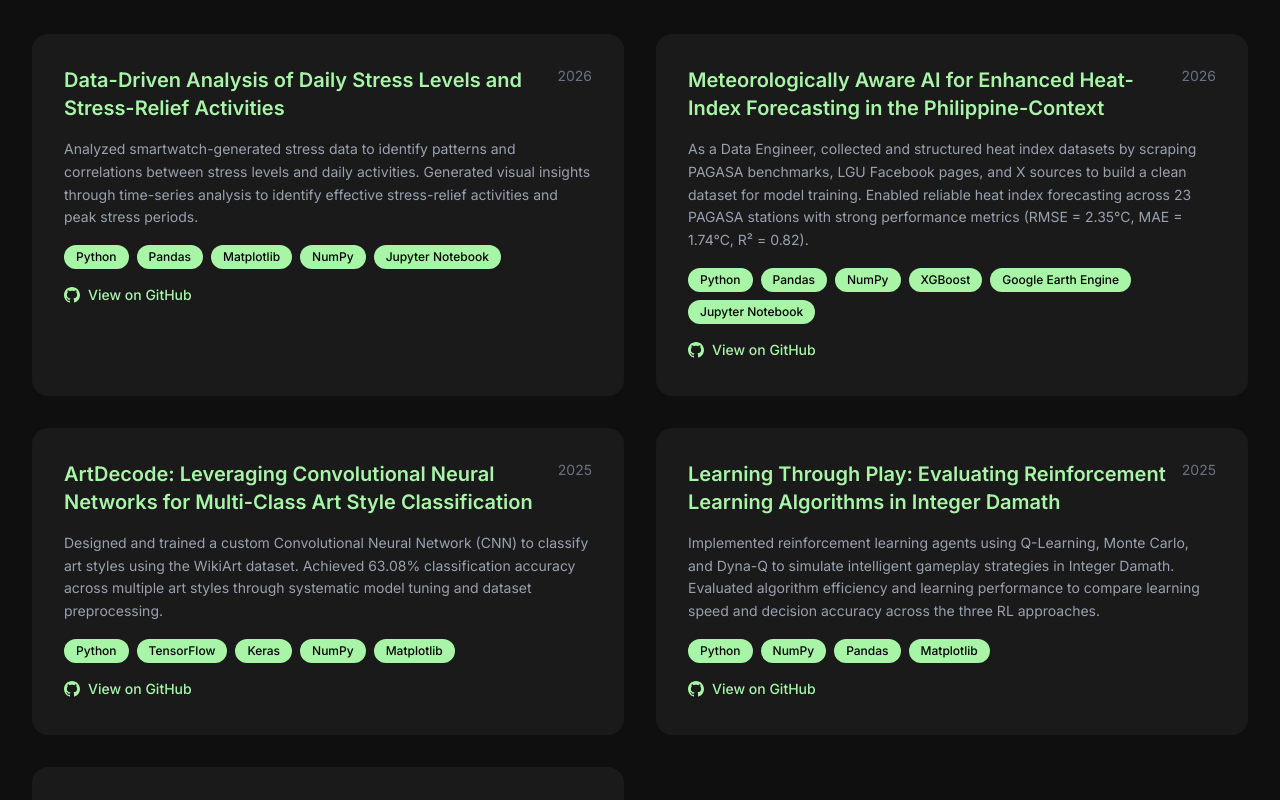
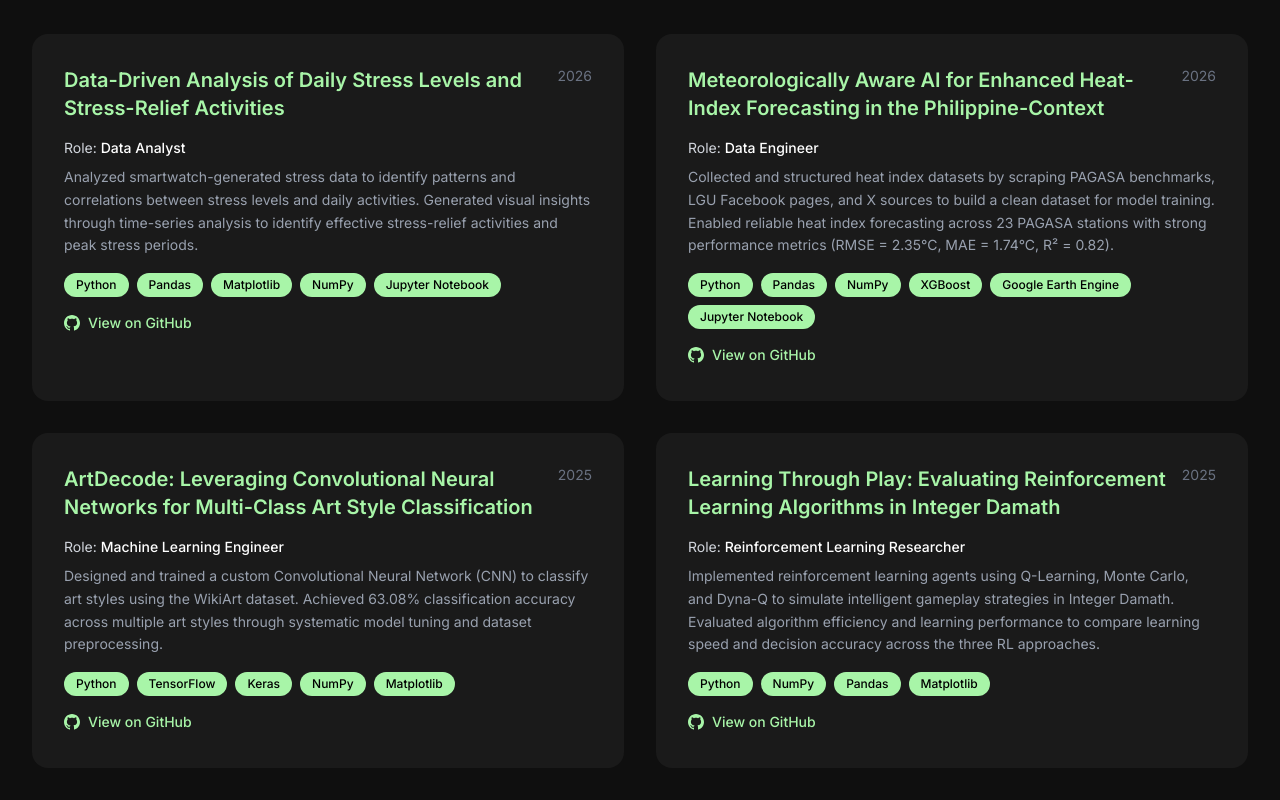
Before and after one commit to Gkcoli/Coli_Website, a Next.js app: page / in a window 1280 px wide. Shown: the part 2200-3000 px from the top of the page. Built offline with nearby package versions, Linux system fonts and the light colour scheme.

Commit message:
Updated Page
Added Role

```diff
--- a/app/page.tsx
+++ b/app/page.tsx
@@ -9,6 +9,7 @@ export default function Home() {
   const projects = [
     {
       title: "Data-Driven Analysis of Daily Stress Levels and Stress-Relief Activities",
+      role: "Data Analyst",
       year: "2026",
       description: "Analyzed smartwatch-generated stress data to identify patterns and correlations between stress levels and daily activities. Generated visual insights through time-series analysis to identify effective stress-relief activities and peak stress periods.",
       technologies: ["Python", "Pandas", "Matplotlib", "NumPy", "Jupyter Notebook"],
@@ -16,13 +17,15 @@ export default function Home() {
     },
     {
       title: "Meteorologically Aware AI for Enhanced Heat-Index Forecasting in the Philippine-Context",
+      role: "Data Engineer",
       year: "2026",
-      description: "As a Data Engineer, collected and structured heat index datasets by scraping PAGASA benchmarks, LGU Facebook pages, and X sources to build a clean dataset for model training. Enabled reliable heat index forecasting across 23 PAGASA stations with strong performance metrics (RMSE = 2.35°C, MAE = 1.74°C, R² = 0.82).",
+      description: "Collected and structured heat index datasets by scraping PAGASA benchmarks, LGU Facebook pages, and X sources to build a clean dataset for model training. Enabled reliable heat index forecasting across 23 PAGASA stations with strong performance metrics (RMSE = 2.35°C, MAE = 1.74°C, R² = 0.82).",
       technologies: ["Python", "Pandas", "NumPy", "XGBoost", "Google Earth Engine", "Jupyter Notebook"],
       github_url: "https://github.com/machiwao/Meteorologically-aware-AI-for-Enhanced-Heat-Index-Forecasting-in-the-Philippine-Context"
     },
     {
       title: "ArtDecode: Leveraging Convolutional Neural Networks for Multi-Class Art Style Classification",
+      role: "Machine Learning Engineer",
       year: "2025",
       description: "Designed and trained a custom Convolutional Neural Network (CNN) to classify art styles using the WikiArt dataset. Achieved 63.08% classification accuracy across multiple art styles through systematic model tuning and dataset preprocessing.",
       technologies: ["Python", "TensorFlow", "Keras", "NumPy", "Matplotlib"],
@@ -30,6 +33,7 @@ export default function Home() {
     },
     {
       title: "Learning Through Play: Evaluating Reinforcement Learning Algorithms in Integer Damath",
+      role: "Reinforcement Learning Researcher",
       year: "2025",
       description: "Implemented reinforcement learning agents using Q-Learning, Monte Carlo, and Dyna-Q to simulate intelligent gameplay strategies in Integer Damath. Evaluated algorithm efficiency and learning performance to compare learning speed and decision accuracy across the three RL approaches.",
       technologies: ["Python", "NumPy", "Pandas", "Matplotlib"],
@@ -37,6 +41,7 @@ export default function Home() {
     },
     {
       title: "Predicting Flight Delays: Using Regression Analysis",
+      role: "Machine Learning Engineer",
       year: "2024",
       description: "Built a machine learning model using Random Forest Regression to predict flight arrival delays based on operational and scheduling features. Achieved strong predictive performance through systematic feature selection and hyperparameter tuning.",
       technologies: ["Python", "Scikit-learn", "Pandas", "Matplotlib", "Jupyter Notebook"],
@@ -569,6 +574,9 @@ export default function Home() {
                   <h3 className="text-base sm:text-lg md:text-xl font-semibold text-[#a8f5a8]">{project.title}</h3>
                   <span className="text-gray-500 text-xs sm:text-sm flex-shrink-0">{project.year}</span>
                 </div>
+                <p className="text-xs sm:text-sm text-gray-300 mb-2">
+                  Role: <span className="font-medium text-white">{project.role}</span>
+                </p>
                 <p className="text-gray-400 leading-relaxed text-xs sm:text-sm mb-4">
                   {project.description}
                 </p>
```
